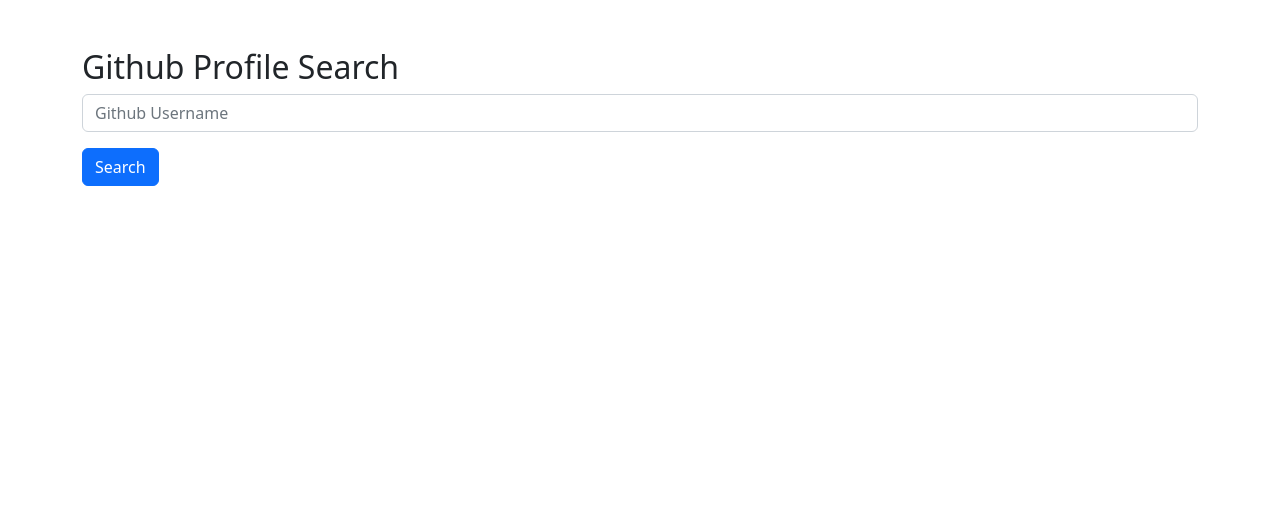
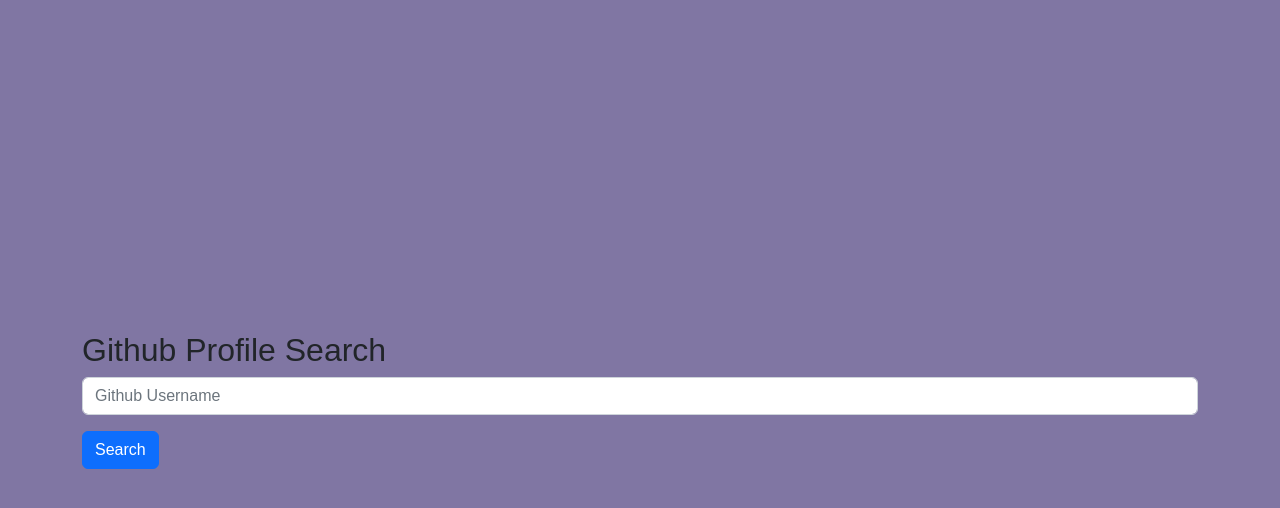
Before and after one commit to viktor-kangi/independent-phase1-project, a website: page index.html in a window 1280 px wide. Drawn offline with nearby package versions, Linux system fonts and the light colour scheme.

Commit message:
added some styling to css

```diff
--- a/index.html
+++ b/index.html
@@ -4,10 +4,11 @@
     <meta charset="UTF-8">
     <meta http-equiv="X-UA-Compatible" content="IE=edge">
     <meta name="viewport" content="width=device-width, initial-scale=1.0">
-    <title>Document</title>
+    <title>Github Profile Cards</title>
     <!-- CSS only -->
 <link href="https://cdn.jsdelivr.net/npm/bootstrap@5.2.3/dist/css/bootstrap.min.css" rel="stylesheet"
 integrity="sha384-rbsA2VBKQhggwzxH7pPCaAqO46MgnOM80zW1RWuH61DGLwZJEdK2Kadq2F9CUG65" crossorigin="anonymous">
+<link rel="stylesheet" href="style.css"/>
 <body>
     <div class="container">
         <div class="row">
--- /dev/null
+++ b/style.css
@@ -0,0 +1,13 @@
+*{
+    margin: 0;
+    padding: 0;
+    box-sizing: border-box;
+    font-family: 'poppins', sans-serif;
+}
+
+body{
+    display: grid;
+    place-items: center;
+    min-height: 100vh;
+    background-color: #8076a3;
+}
```
